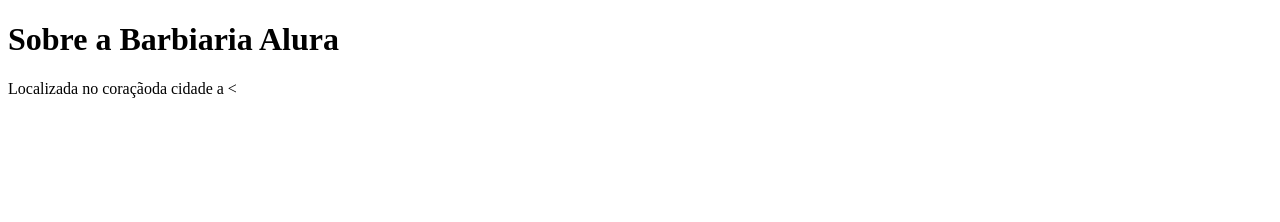
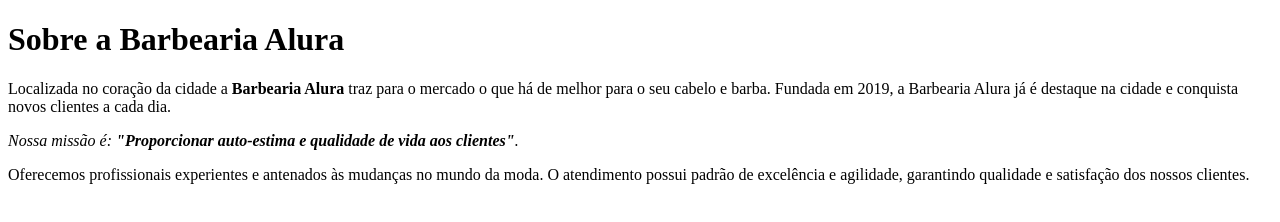
Before and after one commit to eukemylesilva/alurasite, a plain HTML site: page index.html in a window 1280 px wide. Drawn offline with Linux system fonts and the light colour scheme.

Commit message:
Add files via upload

```diff
--- a/index.html
+++ b/index.html
@@ -1,7 +1,12 @@
-<!DOCTYPE html>
-<html lang="pt-br">
-    <meta charset="UTF-8">
+  <!DOCTYPE html>
+  <html lang="pt-br">
+      <meta charset="UTF-8">
 
-    <h1>Sobre a Barbiaria Alura</h1>
+         <h1>Sobre a Barbearia Alura</h1>
 
-    <p>Localizada no coraçãoda cidade a <
+
+         <p>Localizada no coração da cidade a <strong>Barbearia Alura</strong> traz para o mercado o que há de melhor para o seu cabelo e barba.
+         Fundada em 2019, a Barbearia Alura já é destaque na cidade e conquista novos clientes a cada dia.</p>
+         <p><em>Nossa missão é: <strong>"Proporcionar auto-estima e qualidade de vida aos clientes"</strong>.</em></p>
+
+         <p>Oferecemos profissionais experientes e antenados às mudanças no mundo da moda. O atendimento possui padrão de excelência e agilidade, garantindo qualidade e satisfação dos nossos clientes.</p>
```
